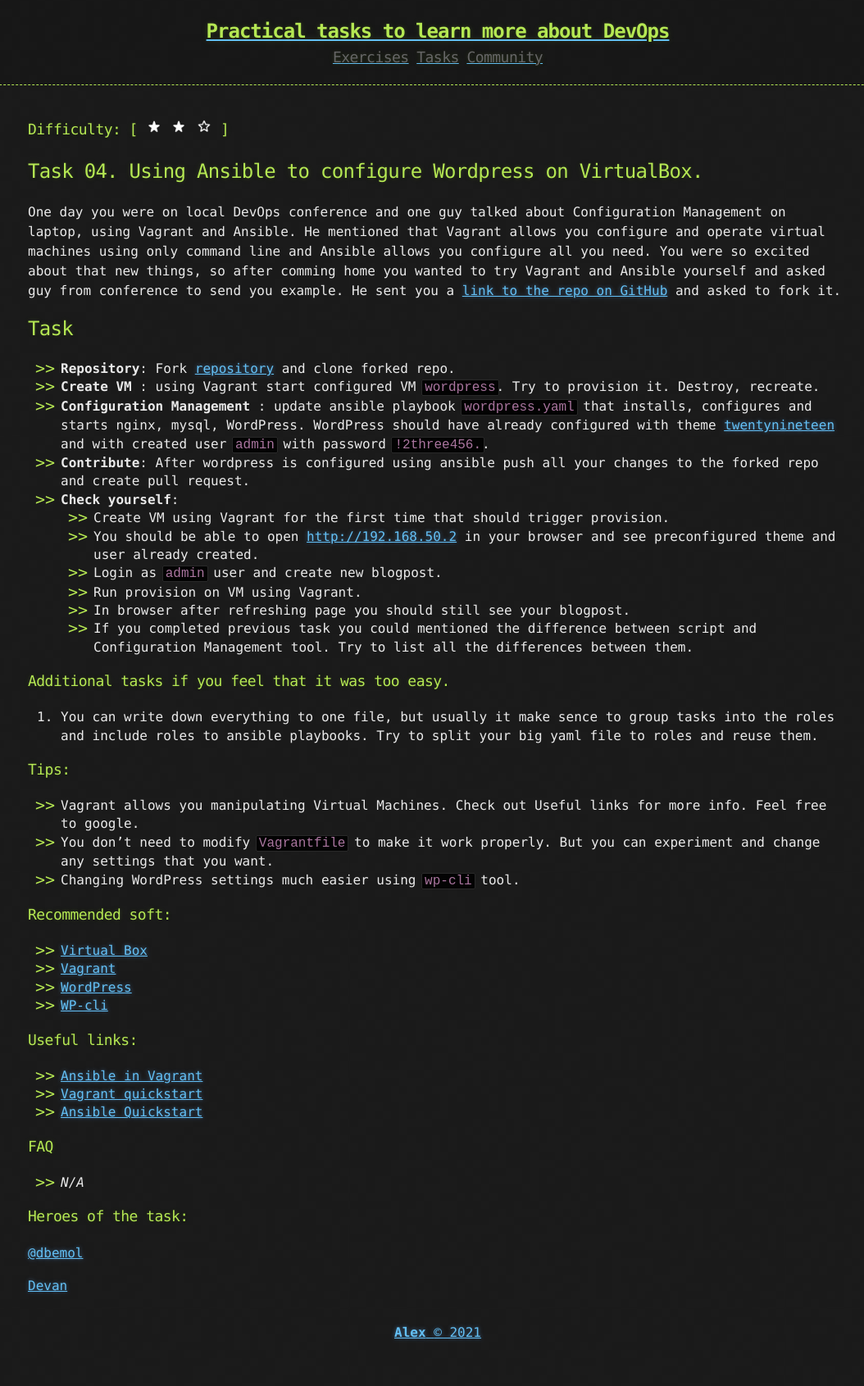
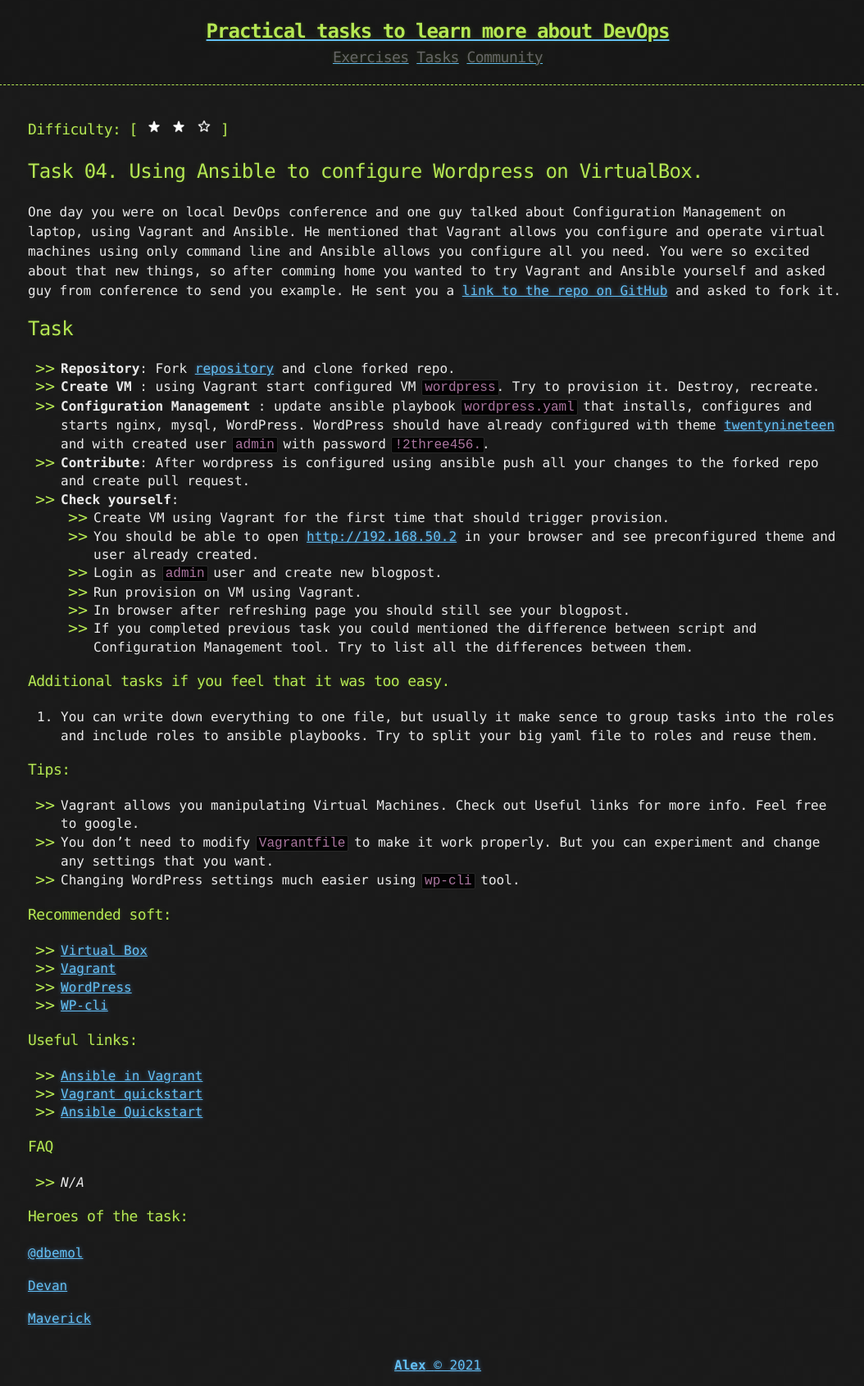
Before and after one commit to korney4eg/korney4eg.github.io, a Jekyll site: the page built from tasks/_posts/2021-01-01-phase1-task4-configuration-management.md, in a window 1280 px wide. Shown: the whole page at 82% size, without its empty margins (106-1160 px from the left). Built offline with Jekyll 4.4.1, drawn with Linux system fonts in a browser that asks for light colours; before the commit the page ends 1651 px from its top, so only the background shows below that.

Commit message:
add one more hero on task4

```diff
--- a/tasks/_posts/2021-01-01-phase1-task4-configuration-management.md
+++ b/tasks/_posts/2021-01-01-phase1-task4-configuration-management.md
@@ -6,6 +6,7 @@ tags: "Phase1"
 heroes:
   - '[@dbemol](https://www.reddit.com/user/dbemol/)'
   - '[Devan](https://github.com/devanbenz)'
+  - '[Maverick](https://twitter.com/rojintheone)'
 difficulty: 2
 ---
 
```
